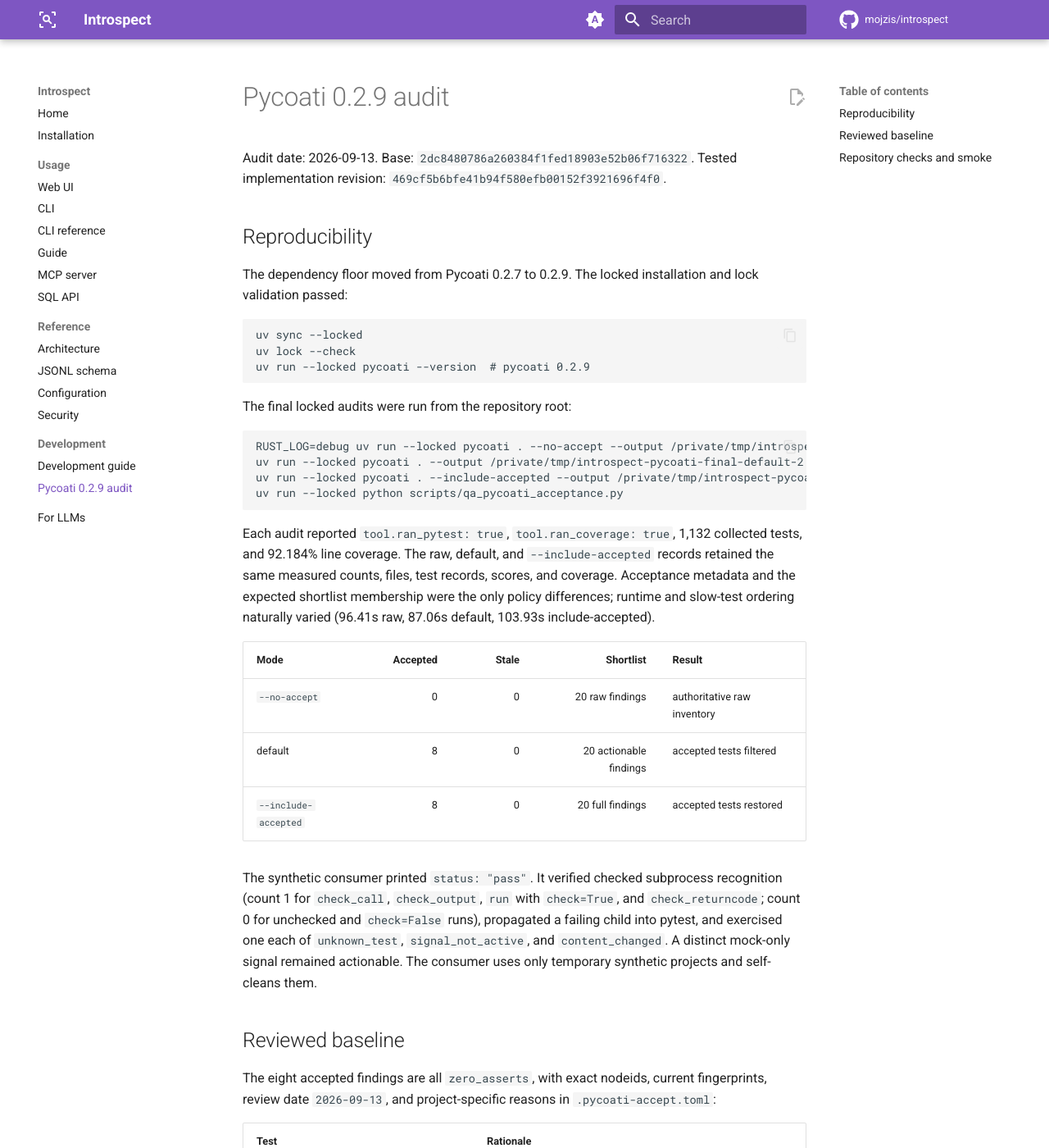
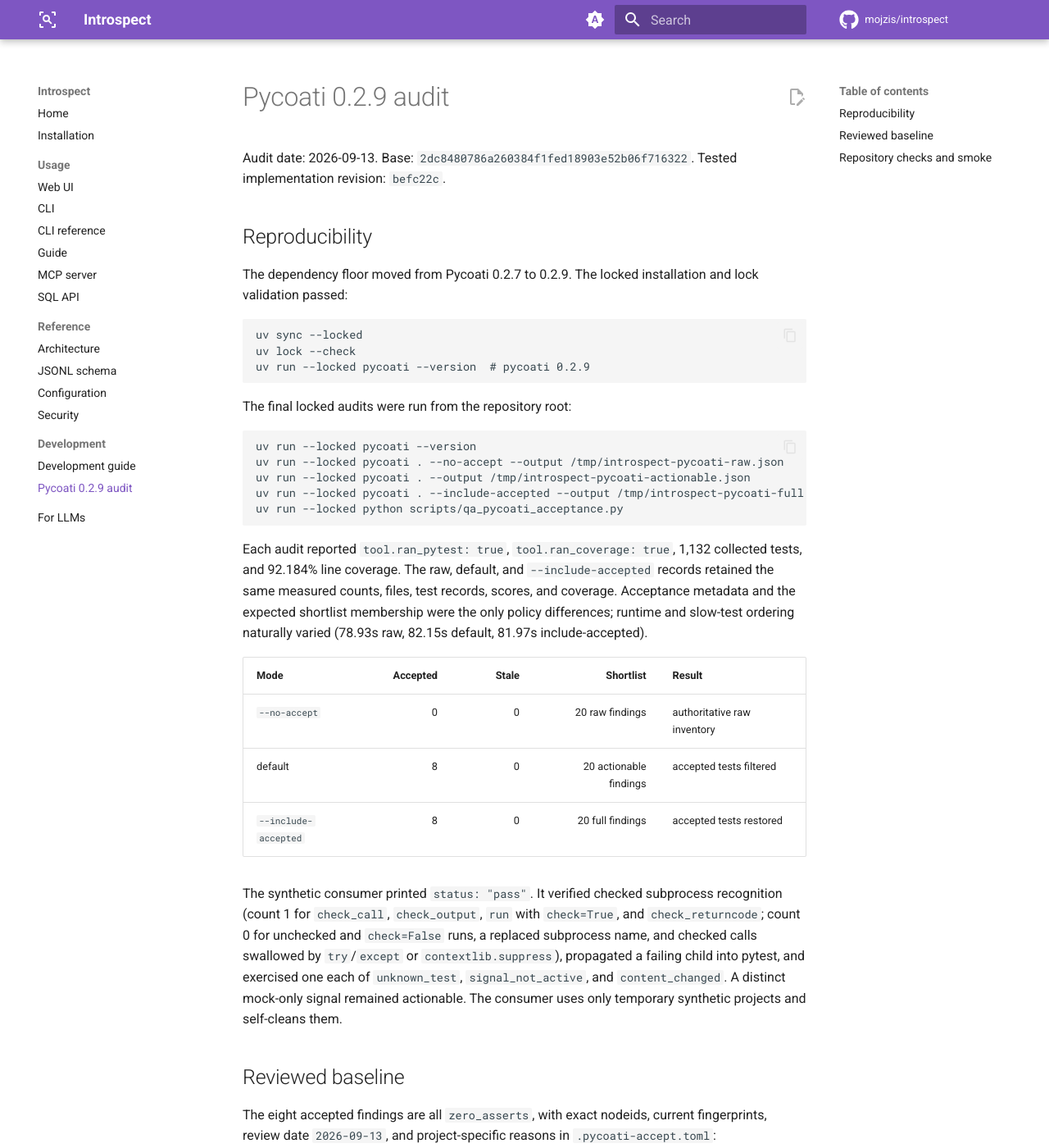
Before and after one commit to mojzis/introspect, an MkDocs documentation site: the page built from docs/audits/pycoati-0.2.9.md, in a window 1280 px wide and 1400 px high. Shown: the whole window at 82% size. Built offline with MkDocs 1.6.1 and Material for MkDocs 9.7.7, drawn with Linux system fonts in a browser that asks for light colours; comment, search, counter and statistics services are not loaded.

Commit message:
Record final Pycoati QA evidence

````diff
--- a/docs/audits/pycoati-0.2.9.md
+++ b/docs/audits/pycoati-0.2.9.md
@@ -1,7 +1,7 @@
 # Pycoati 0.2.9 audit
 
 Audit date: 2026-09-13. Base: `2dc8480786a260384f1fed18903e52b06f716322`.
-Tested implementation revision: `469cf5b6bfe41b94f580efb00152f3921696f4f0`.
+Tested implementation revision: `befc22c`.
 
 ## Reproducibility
 
@@ -17,9 +17,10 @@ uv run --locked pycoati --version  # pycoati 0.2.9
 The final locked audits were run from the repository root:
 
 ```text
-RUST_LOG=debug uv run --locked pycoati . --no-accept --output /private/tmp/introspect-pycoati-debug-coverage.json
-uv run --locked pycoati . --output /private/tmp/introspect-pycoati-final-default-2.json
-uv run --locked pycoati . --include-accepted --output /private/tmp/introspect-pycoati-final-include-2.json
+uv run --locked pycoati --version
+uv run --locked pycoati . --no-accept --output /tmp/introspect-pycoati-raw.json
+uv run --locked pycoati . --output /tmp/introspect-pycoati-actionable.json
+uv run --locked pycoati . --include-accepted --output /tmp/introspect-pycoati-full.json
 uv run --locked python scripts/qa_pycoati_acceptance.py
 ```
 
@@ -28,7 +29,7 @@ collected tests, and 92.184% line coverage. The raw, default, and
 `--include-accepted` records retained the same measured counts, files, test
 records, scores, and coverage. Acceptance metadata and the expected shortlist
 membership were the only policy differences; runtime and slow-test ordering
-naturally varied (96.41s raw, 87.06s default, 103.93s include-accepted).
+naturally varied (78.93s raw, 82.15s default, 81.97s include-accepted).
 
 | Mode | Accepted | Stale | Shortlist | Result |
 |---|---:|---:|---:|---|
@@ -39,10 +40,11 @@ naturally varied (96.41s raw, 87.06s default, 103.93s include-accepted).
 The synthetic consumer printed `status: "pass"`. It verified checked
 subprocess recognition (count 1 for `check_call`, `check_output`, `run` with
 `check=True`, and `check_returncode`; count 0 for unchecked and
-`check=False` runs), propagated a failing child into pytest, and exercised one
-each of `unknown_test`, `signal_not_active`, and `content_changed`. A distinct
-mock-only signal remained actionable. The consumer uses only temporary
-synthetic projects and self-cleans them.
+`check=False` runs, a replaced subprocess name, and checked calls swallowed by
+`try`/`except` or `contextlib.suppress`), propagated a failing child into
+pytest, and exercised one each of `unknown_test`, `signal_not_active`, and
+`content_changed`. A distinct mock-only signal remained actionable. The
+consumer uses only temporary synthetic projects and self-cleans them.
 
 ## Reviewed baseline
 
````
